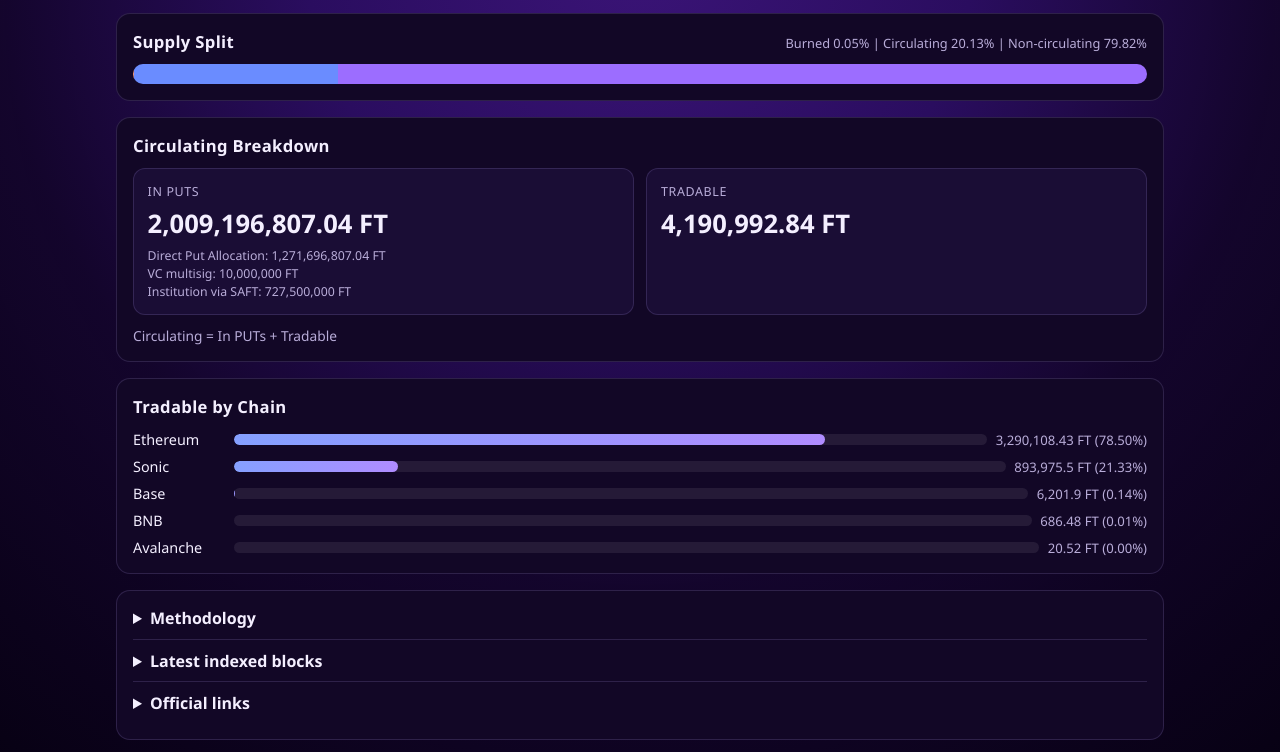
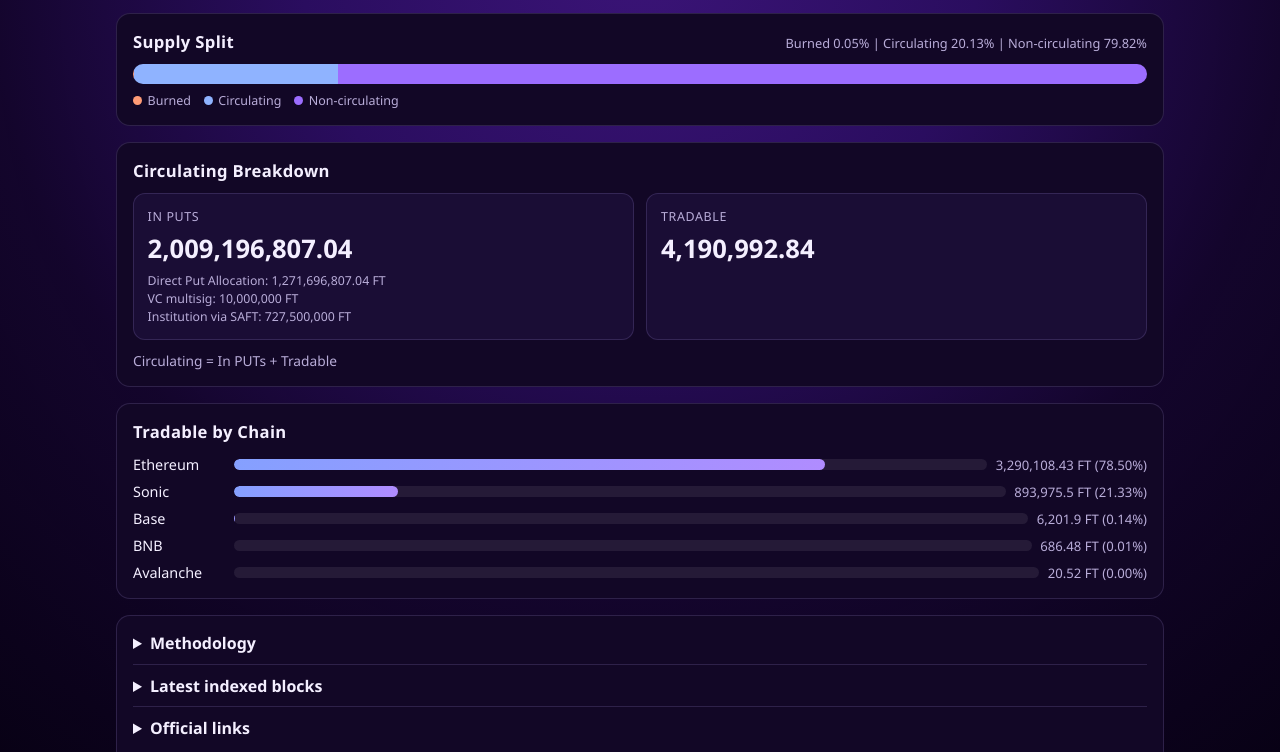
Before and after one commit to DoctorDeFi/ftdashboard, a website: page public/index.html in a window 1280 px wide. Shown: the part 348-1100 px from the top of the page. Drawn offline with Linux system fonts and the light colour scheme.

Commit message:
refine dashboard typography, split legend, and supply number styling

```diff
--- a/public/index.html
+++ b/public/index.html
@@ -30,6 +30,7 @@
           <p id="splitMeta">Burned | Circulating | Non-circulating</p>
         </div>
         <div class="stacked" id="stackedBar"></div>
+        <div class="split-legend" id="splitLegend"></div>
       </section>
 
       <section class="section-block" id="circulatingBreakdown"></section>
@@ -61,6 +62,6 @@
         <p class="credit">Built by <a href="https://x.com/doctordefi" target="_blank" rel="noopener noreferrer">@doctordefi</a></p>
       </footer>
     </main>
-    <script type="module" src="/main.js?v=20260227ac"></script>
+    <script type="module" src="/main.js?v=20260227ad"></script>
   </body>
 </html>
--- a/public/main.js
+++ b/public/main.js
@@ -2,6 +2,7 @@ const updatedAtEl = document.getElementById("updatedAt");
 const summaryEl = document.getElementById("summary");
 const stackedBarEl = document.getElementById("stackedBar");
 const splitMetaEl = document.getElementById("splitMeta");
+const splitLegendEl = document.getElementById("splitLegend");
 const circulatingBreakdownEl = document.getElementById("circulatingBreakdown");
 const tradableByChainEl = document.getElementById("tradableByChain");
 const methodologyBodyEl = document.getElementById("methodologyBody");
@@ -53,15 +54,15 @@ function render(payload) {
   summaryEl.innerHTML = `
     <article class="summary-card burned">
       <p class="label">Burned</p>
-      <p class="value">${fmtWei(burned, decimals)} FT</p>
+      <p class="value">${fmtWei(burned, decimals)}</p>
     </article>
     <article class="summary-card circulating">
       <p class="label">Circulating</p>
-      <p class="value">${fmtWei(circulating, decimals)} FT</p>
+      <p class="value">${fmtWei(circulating, decimals)}</p>
     </article>
     <article class="summary-card noncirc">
       <p class="label">Non-circulating</p>
-      <p class="value">${fmtWei(nonCirculating, decimals)} FT</p>
+      <p class="value">${fmtWei(nonCirculating, decimals)}</p>
     </article>
   `;
 
@@ -72,13 +73,18 @@ function render(payload) {
   `;
 
   splitMetaEl.textContent = `Burned ${burnedPct.toFixed(2)}% | Circulating ${circulatingPct.toFixed(2)}% | Non-circulating ${nonCircPct.toFixed(2)}%`;
+  splitLegendEl.innerHTML = `
+    <span><i class="dot burned"></i>Burned</span>
+    <span><i class="dot circulating"></i>Circulating</span>
+    <span><i class="dot noncirc"></i>Non-circulating</span>
+  `;
 
   circulatingBreakdownEl.innerHTML = `
     <h2>Circulating Breakdown</h2>
     <div class="breakdown-grid">
       <article class="break-card">
         <p class="label">In PUTs</p>
-        <p class="value">${fmtWei(allocatedInPutsTotal, decimals)} FT</p>
+        <p class="value">${fmtWei(allocatedInPutsTotal, decimals)}</p>
         <p class="puts-sub">
           Direct Put Allocation: ${fmtWei(inPuts, decimals)} FT<br />
           VC multisig: ${fmtWei(vcMsig, decimals)} FT<br />
@@ -87,7 +93,7 @@ function render(payload) {
       </article>
       <article class="break-card">
         <p class="label">Tradable</p>
-        <p class="value">${fmtWei(tradable, decimals)} FT</p>
+        <p class="value">${fmtWei(tradable, decimals)}</p>
       </article>
     </div>
     <p class="formula">Circulating = In PUTs + Tradable</p>
@@ -148,6 +154,7 @@ async function loadDashboard() {
     updatedAtEl.textContent = `Error: ${error instanceof Error ? error.message : String(error)}`;
     summaryEl.innerHTML = "";
     stackedBarEl.innerHTML = "";
+    splitLegendEl.innerHTML = "";
     circulatingBreakdownEl.innerHTML = "";
     tradableByChainEl.innerHTML = "";
     methodologyBodyEl.innerHTML = "";
--- a/public/styles.css
+++ b/public/styles.css
@@ -8,7 +8,7 @@
   --line: rgba(173, 149, 233, 0.18);
   --accent: #ff7b4a;
   --burned: #ff9b76;
-  --circulating: #6a8cff;
+  --circulating: #ffffff;
   --noncirc: #9c6dff;
 }
 
@@ -48,7 +48,7 @@ body {
 
 .subtitle { margin: 0.25rem 0 0.9rem; color: var(--muted); }
 .total-label { margin: 0; color: var(--muted); font-size: 0.86rem; text-transform: uppercase; letter-spacing: 0.08em; }
-.total-value { margin: 0.16rem 0 0; font-size: clamp(2rem, 6vw, 3rem); font-weight: 900; }
+.total-value { margin: 0.16rem 0 0; font-size: clamp(2rem, 6vw, 3rem); font-weight: 750; }
 
 .hero-meta {
   text-align: right;
@@ -83,11 +83,11 @@ body {
 .summary-card .value {
   margin: 0.35rem 0 0;
   font-size: clamp(1.35rem, 3.2vw, 1.9rem);
-  font-weight: 900;
+  font-weight: 700;
 }
 
 .burned .value { color: var(--burned); }
-.circulating .value { color: #9fb4ff; }
+.circulating .value { color: #ffffff; }
 .noncirc .value { color: #c6a9ff; }
 
 .split-card,
@@ -132,8 +132,34 @@ body {
 
 .seg { height: 100%; }
 .seg.burned { background: var(--burned); }
-.seg.circulating { background: var(--circulating); }
-.seg.noncirc { background: var(--noncirc); }
+.seg.circulating { background: #8fb3ff; }
+.seg.noncirc { background: #9c6dff; }
+
+.split-legend {
+  margin-top: 0.5rem;
+  display: flex;
+  gap: 0.8rem;
+  flex-wrap: wrap;
+  color: var(--muted);
+  font-size: 0.78rem;
+}
+
+.split-legend span {
+  display: inline-flex;
+  align-items: center;
+  gap: 0.35rem;
+}
+
+.split-legend .dot {
+  width: 9px;
+  height: 9px;
+  border-radius: 999px;
+  display: inline-block;
+}
+
+.split-legend .dot.burned { background: var(--burned); }
+.split-legend .dot.circulating { background: #8fb3ff; }
+.split-legend .dot.noncirc { background: #9c6dff; }
 
 .breakdown-grid {
   margin-top: 0.7rem;
@@ -160,7 +186,7 @@ body {
 .break-card .value {
   margin: 0.35rem 0 0;
   font-size: clamp(1.18rem, 3vw, 1.6rem);
-  font-weight: 900;
+  font-weight: 700;
 }
 
 .formula {
```
